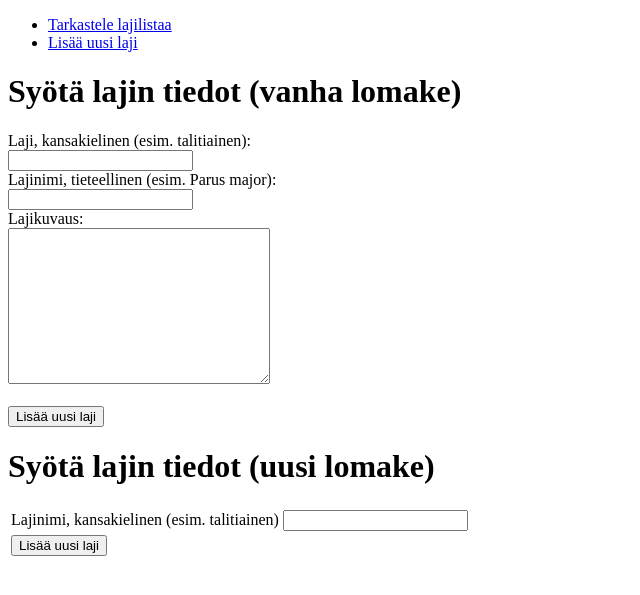
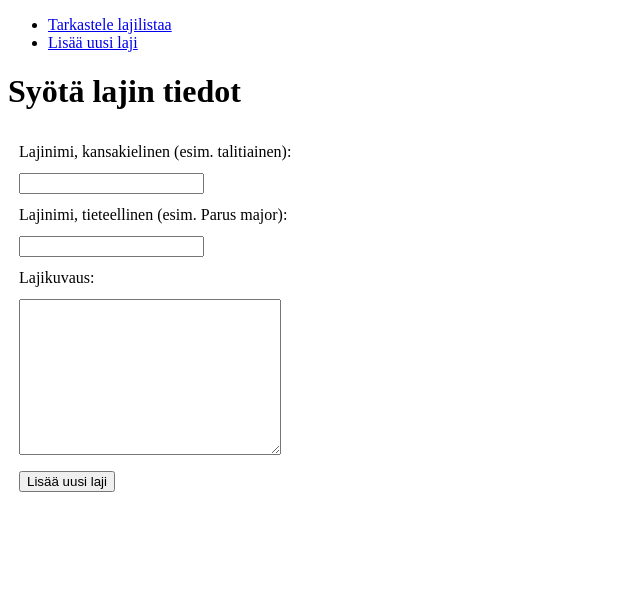
Before and after one commit to sonjaheikkinen/lintuhavainnot, a Flask app: page /species/new/ in a window 1280 px wide. Shown: the top 595 px of the page, without its empty margins (0-640 px from the left). Run offline with Flask 2, Linux system fonts and the light colour scheme.

Commit message:
Add fields in species creation form

```diff
--- a/application/species/forms.py
+++ b/application/species/forms.py
@@ -1,8 +1,11 @@
 from flask_wtf import FlaskForm
 from wtforms import StringField
+from wtforms import TextAreaField
 
 class SpeciesForm(FlaskForm):
-    name = StringField("Lajinimi, kansakielinen (esim. talitiainen)")
+    name = StringField("Lajinimi, kansakielinen (esim. talitiainen):")
+    species = StringField("Lajinimi, tieteellinen (esim. Parus major):")
+    description = TextAreaField('Lajikuvaus:', render_kw={"rows": 10, "cols": 30})
 
     class Meta:
         csrf = False
--- a/application/templates/species/new.html
+++ b/application/templates/species/new.html
@@ -2,33 +2,18 @@
 
 {% block body %}
 
-<h1>Syötä lajin tiedot (vanha lomake)</h1>
+<h1>Syötä lajin tiedot</h1>
 
 <form method="POST" action="{{ url_for('species_create') }}">
-  <label for="name">Laji, kansakielinen (esim. talitiainen):</label><br>
-  <input type="text" name="name"/><br>
-  <label for="species">Lajinimi, tieteellinen (esim. Parus major):</label><br>
-  <input type="text" name="species"/><br>
-  <label for="description">Lajikuvaus:</label><br>
-  <textarea name="description" rows="10" cols="30"></textarea><br>
-  <br>
-  <input type="submit" value="Lisää uusi laji"/>
-</form>
-
-<h1>Syötä lajin tiedot (uusi lomake)</h1>
-
-<form method="POST" action="{{ url_for('species_create') }}">
-    <table>
+    <table cellspacing="10">
+      <tr><td>{{ form.name.label }}</td></tr>
+      <tr><td>{{ form.name }}</td></tr>
+      <tr><td>{{ form.species.label }}</td></tr>
+      <tr><td>{{ form.species }}</td></tr>
+      <tr><td>{{ form.description.label }}</td></tr>
+      <tr><td>{{ form.description }}</td></tr>
       <tr>
-	<td>
-	  {{ form.name.label }}
-	</td>
-	<td>
-	  {{ form.name }}
-	</td>
-      </tr>
-      <tr>
-	<td colspan="2">
+ 	<td>
 	  <input type="submit" value="Lisää uusi laji"/>
 	</td>
       </tr>
```
